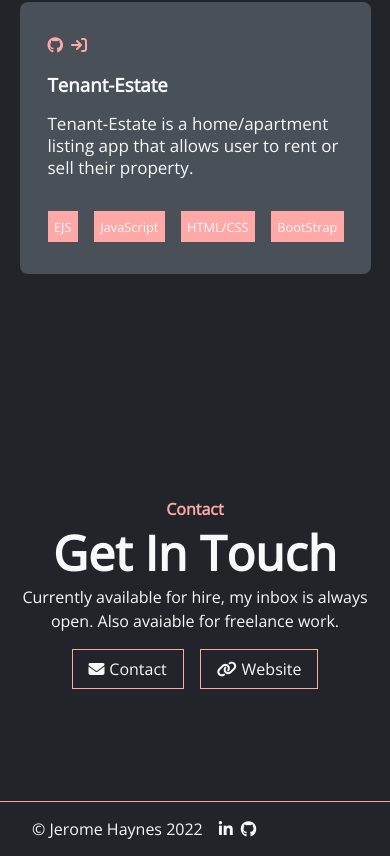
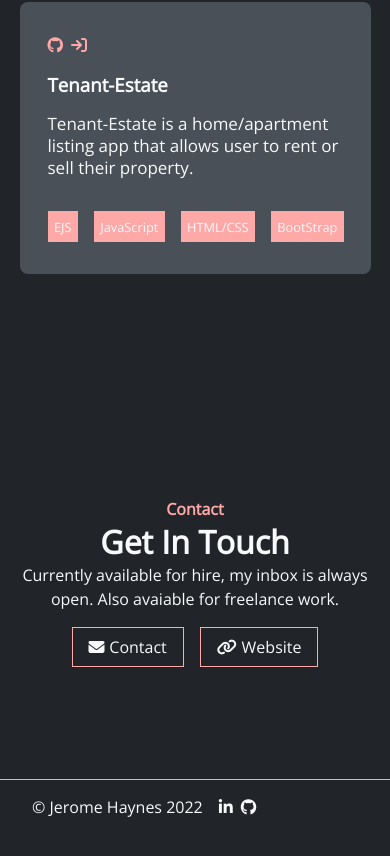
Before and after one commit to dev-rome/v1, a React (Create React App) app: page / in a window 390 px wide. Shown: the part 2788-3644 px from the top of the page. After the commit the page ends 3622 px from the top, so only its background shows below. Built offline with nearby package versions, Linux system fonts and the light colour scheme.

Commit message:
change size of contact title big

```diff
--- a/src/section/Contact.css
+++ b/src/section/Contact.css
@@ -42,6 +42,10 @@
 }
 
 @media (max-width: 768px) {
+    .contact__title--big {
+        font-size: 2rem;
+      }
+
   .contact__text {
     text-align: center;
   }
```
